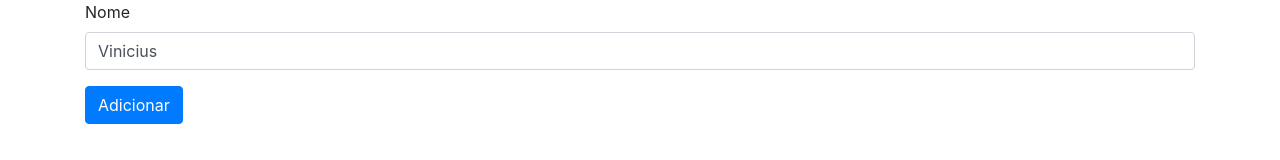
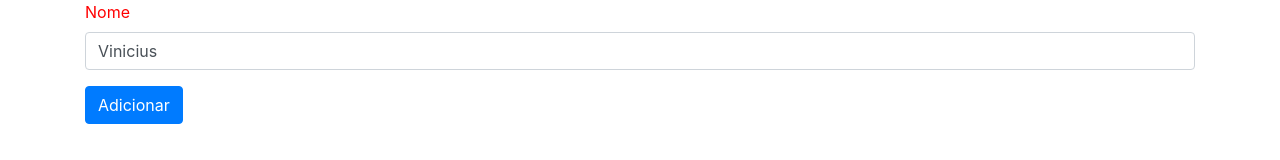
Before and after one commit to rochaskingdom/angular-fundamentos, an Angular app: page / in a window 1280 px wide. Shown: the top 160 px of the page. Built offline with nearby package versions, Linux system fonts and the light colour scheme.

Commit message:
Adicionando estilos CSS em componentes

```diff
--- a/src/app/funcionario-card/funcionario-card.component.ts
+++ b/src/app/funcionario-card/funcionario-card.component.ts
@@ -3,7 +3,13 @@ import {Component, Input} from '@angular/core';
 @Component({
   selector: 'app-funcionario-card',
   templateUrl: './funcionario-card.component.html',
-  styleUrls: ['./funcionario-card.component.css']
+  // styleUrls: ['./funcionario-card.component.css']
+  styles: [`
+    .card-title {
+      text-transform: uppercase;
+      color: lawngreen;
+    }
+  `]
 })
 export class FuncionarioCardComponent {
 
--- a/src/app/funcionario-form/funcionario-form.component.css
+++ b/src/app/funcionario-form/funcionario-form.component.css
@@ -0,0 +1,3 @@
+label {
+  color: red;
+}
```
